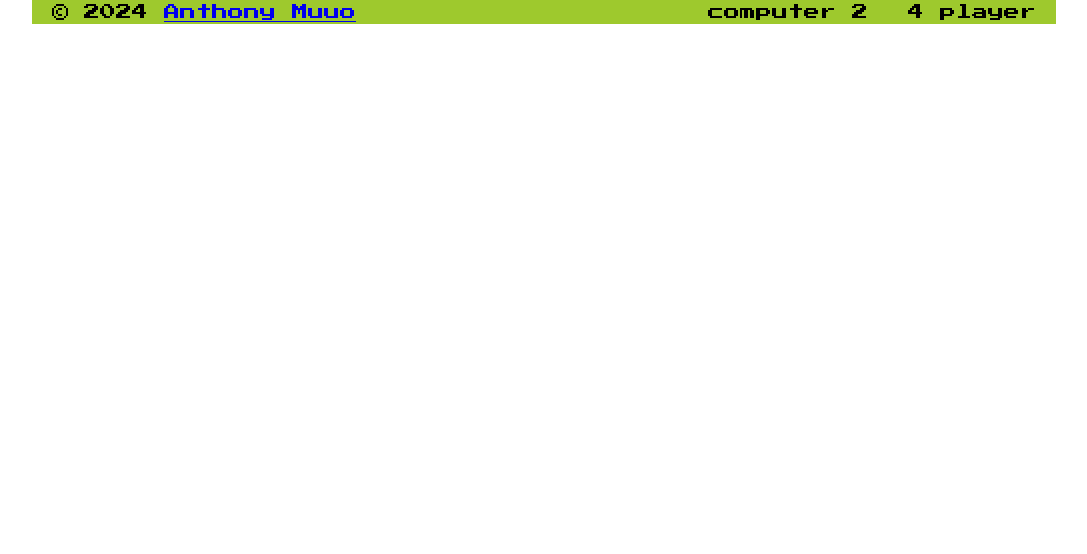
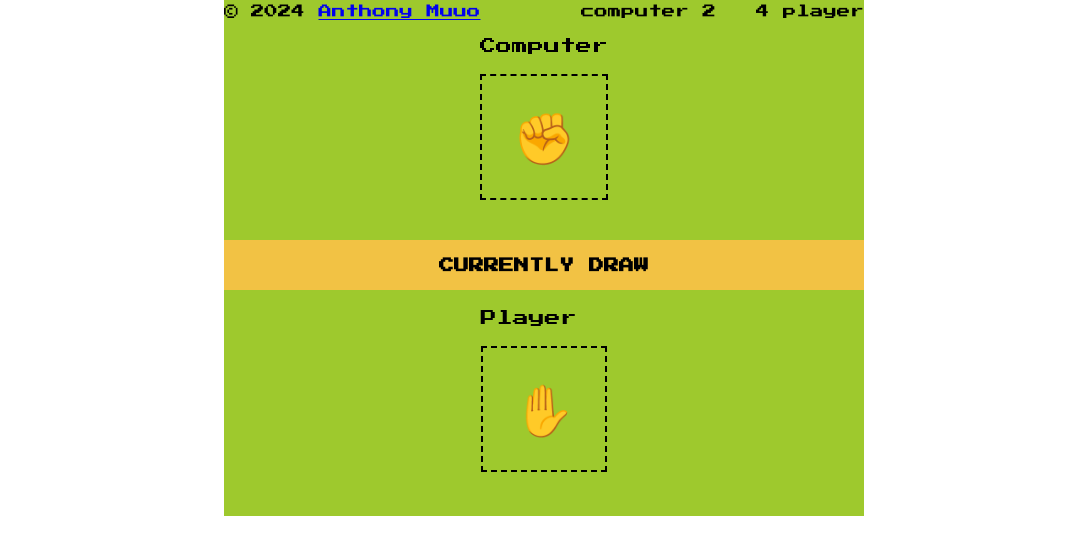
Before and after one commit to anthony-muuo/rock-paper-scissors, a plain HTML site: page index.html in a window 1280 px wide. Shown: the whole page, without its empty margins (96-1183 px from the left). Drawn offline with Linux system fonts and the light colour scheme.

Commit message:
completed the hero section

```diff
--- a/index.html
+++ b/index.html
@@ -17,7 +17,12 @@
     <div class="parent">
       <header>
         <div class="year-name">
-          <div>&copy; 2024 <a href="#">Anthony Muuo</a></div>
+          <div>
+            &copy; 2024
+            <a href="https://www.linkedin.com/in/anthony-muuo/" target="_blank"
+              >Anthony Muuo</a
+            >
+          </div>
         </div>
         <div class="score">
           <div>
@@ -28,6 +33,23 @@
           </div>
         </div>
       </header>
+
+      <!-- hero section  -->
+      <div class="hero-section">
+        <div class="computer-hero">
+          <p class="name">Computer</p>
+          <div class="dashed-selected">
+            <div class="figure-hand">✊</div>
+          </div>
+        </div>
+        <div class="secondary-color">CURRENTLY DRAW</div>
+        <div class="human-hero">
+          <p class="name">Player</p>
+          <div class="dashed-selected">
+            <div class="figure-hand">✋</div>
+          </div>
+        </div>
+      </div>
     </div>
   </body>
 </html>
--- a/src/style.css
+++ b/src/style.css
@@ -14,14 +14,14 @@ html {
 }
 
 body {
-  font-size: 1.6rem;
+  font-size: 1.35rem;
   font-family: var(--primary-font);
 }
 .parent {
   background-color: var(--background-color);
   margin: 0 auto;
-  width: 80%;
-  padding: 4px 2rem;
+  width: 50%;
+  padding: 4px 0;
 }
 header {
   display: flex;
@@ -32,3 +32,34 @@ header {
   justify-content: space-between;
   gap: 4rem;
 }
+.name {
+  font-size: 1.6rem;
+}
+.hero-section {
+  padding: 2rem 0;
+  display: flex;
+  flex-direction: column;
+  align-items: center;
+}
+.dashed-selected {
+  border: 2px dashed var(--general-color);
+  padding: 1rem;
+  margin: 2rem 0;
+  display: flex;
+  justify-content: center;
+}
+.figure-hand {
+  font-size: 5rem;
+  padding: 2rem;
+}
+.secondary-color {
+  background-color: var(--score-background-color);
+  width: 100%;
+  height: 5rem;
+  margin: 2rem;
+  display: flex;
+  justify-content: center;
+  align-items: center;
+  font-weight: bold;
+  font-size: 1.5rem;
+}
```
